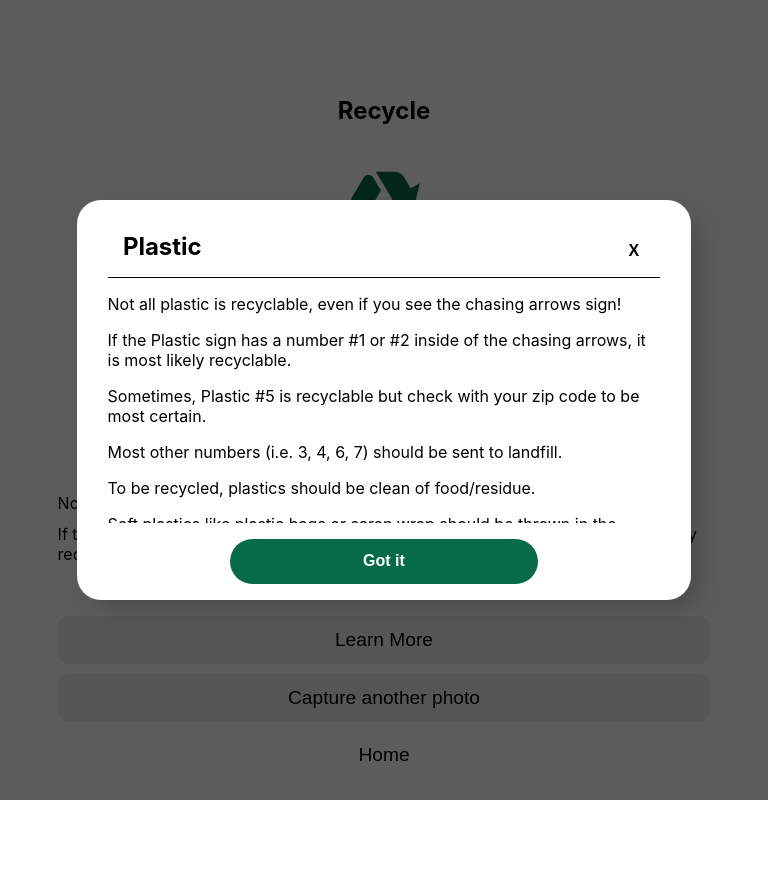
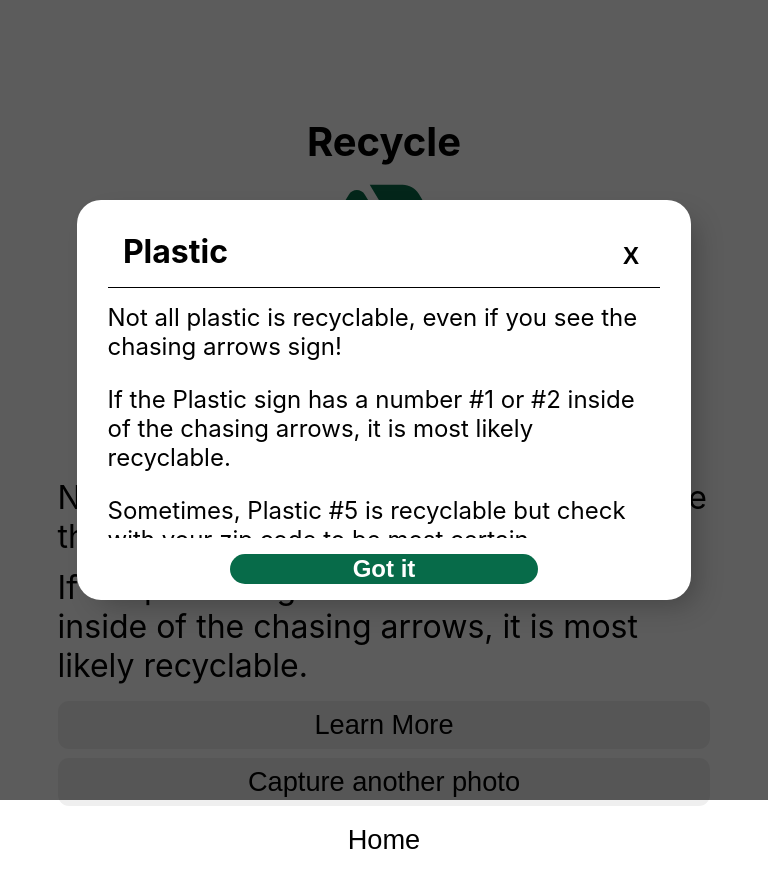
Before and after one commit to codeforsanjose/litter.ai, a React (Create React App) app in the folder client/: page /success in a window 768 px wide. Both pictures are taken after a click on the button "Learn More". Before the commit the page ends 800 px from the top, so only its background shows below. Built offline with nearby package versions, Linux system fonts and the light colour scheme.

Commit message:
Created sizing for tablet size

```diff
--- a/client/src/css/SuccessfulSubmission.css
+++ b/client/src/css/SuccessfulSubmission.css
@@ -170,15 +170,6 @@
 
 /* Phones */
 @media only screen and (max-width: 600px) {
-  h1 {
-    font-size: 2rem;
-    margin-bottom: 0;
-  }
-
-  h4 {
-    font-size: 1.3rem;
-  }
-
   .category-container {
     grid-column-start: 1;
   }
@@ -186,6 +177,15 @@
   .category-container .category-modal {
     width: 80vw;
     max-height: 50vh;
+  }
+
+  .category-container .category-wrapper h1 {
+    font-size: 2rem;
+    margin-bottom: 0;
+  }
+
+  .category-container .category-wrapper h4 {
+    font-size: 1.3rem;
   }
 
   .category-container .category-wrapper .category-short-desc p {
@@ -207,15 +207,6 @@
 
 /* Portrait tablets and large phones */
 @media only screen and (min-width: 601px) and (max-width: 992px) {
-  h1 {
-    font-size: 4rem;
-    margin-bottom: 0;
-  }
-
-  h4 {
-    font-size: 2.5rem;
-  }
-
   .category-container {
     grid-column-start: 2;
   }
@@ -225,20 +216,46 @@
     max-height: 50vh;
   }
 
+  .category-container .category-wrapper h1 {
+    font-size: 4rem;
+    margin: 0;
+  }
+
+  .category-container .category-wrapper h4 {
+    font-size: 2.5rem;
+  }
+
   .category-container .category-wrapper .category-short-desc p {
-    font-size: 1rem;
+    font-size: 2rem;
   }
 
   .category-container .category-wrapper .category-icon {
-    font-size: 8rem;
+    font-size: 14rem;
   }
 
   .modal-container {
     height: 50vh;
   }
 
+  .modal-container p {
+    font-size: 1.5rem;
+  }
+
+  .modal-container .modal-container-top h2 {
+    font-size: 2rem;
+  }
+
+  .modal-container .modal-x-button {
+    font-size: 1.5rem;
+  }
+
   .modal-container .modal-got-it-button{
-    height: 8vh;
+    height: 7vh;
+    font-size: 1.5rem;
+  }
+
+  .category-container .category-wrapper .category-buttons button {
+    font-size: 1.7rem;
   }
 }
 
```
